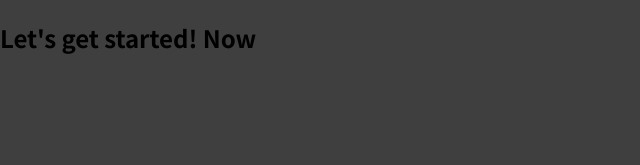
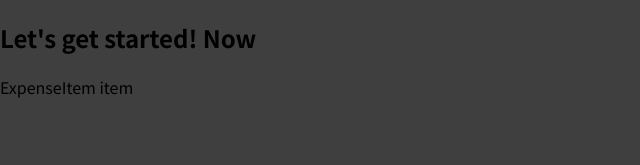
Before and after one commit to mpsujek/react-training, a React (Create React App) app: page / in a window 1280 px wide. Shown: the top 165 px of the page, without its empty margins (0-640 px from the left). Built offline with nearby package versions, Linux system fonts and the light colour scheme.

Commit message:
first component

```diff
--- a/src/App.js
+++ b/src/App.js
@@ -1,7 +1,10 @@
+import ExpenseItem from "./components/ExpenseItem";
+
 function App() {
   return (
     <div>
       <h2>Let's get started! Now</h2>
+      <ExpenseItem />
     </div>
   );
 }
--- /dev/null
+++ b/src/components/ExpenseItem.js
@@ -0,0 +1,5 @@
+import React from "react";
+
+export default function ExpenseItem() {
+  return <div>ExpenseItem item</div>;
+}
```
Also changed, not shown: 1 other file (tests, documents, lock files or other folders).
